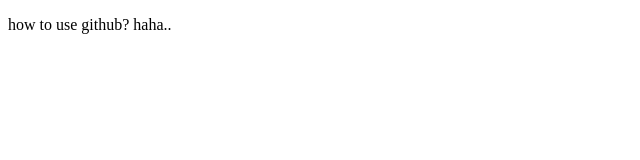
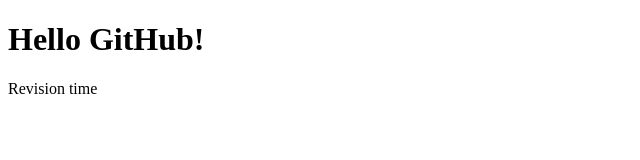
Before and after one commit to INFINITY-R13/sample, a plain HTML site: page index.html in a window 1280 px wide. Shown: the whole page, without its empty margins (0-640 px from the left). Drawn offline with Linux system fonts and the light colour scheme.

Commit message:
revision

```diff
--- a/index.html
+++ b/index.html
@@ -1,12 +1,10 @@
-
 <!DOCTYPE html>
-<html lang="en">
-<head>
-    <meta charset="UTF-8">
-    <meta name="viewport" content="width=device-width, initial-scale=1.0">
-    <title>Sample</title>
-</head>
-<body>
-   <p> how to use github? haha..</p>
-</body>
+<html>
+  <head>
+    <title>Sample Repo</title>
+  </head>
+  <body>
+    <h1>Hello GitHub!</h1>
+    <p>Revision time</p>
+  </body>
 </html>
```
